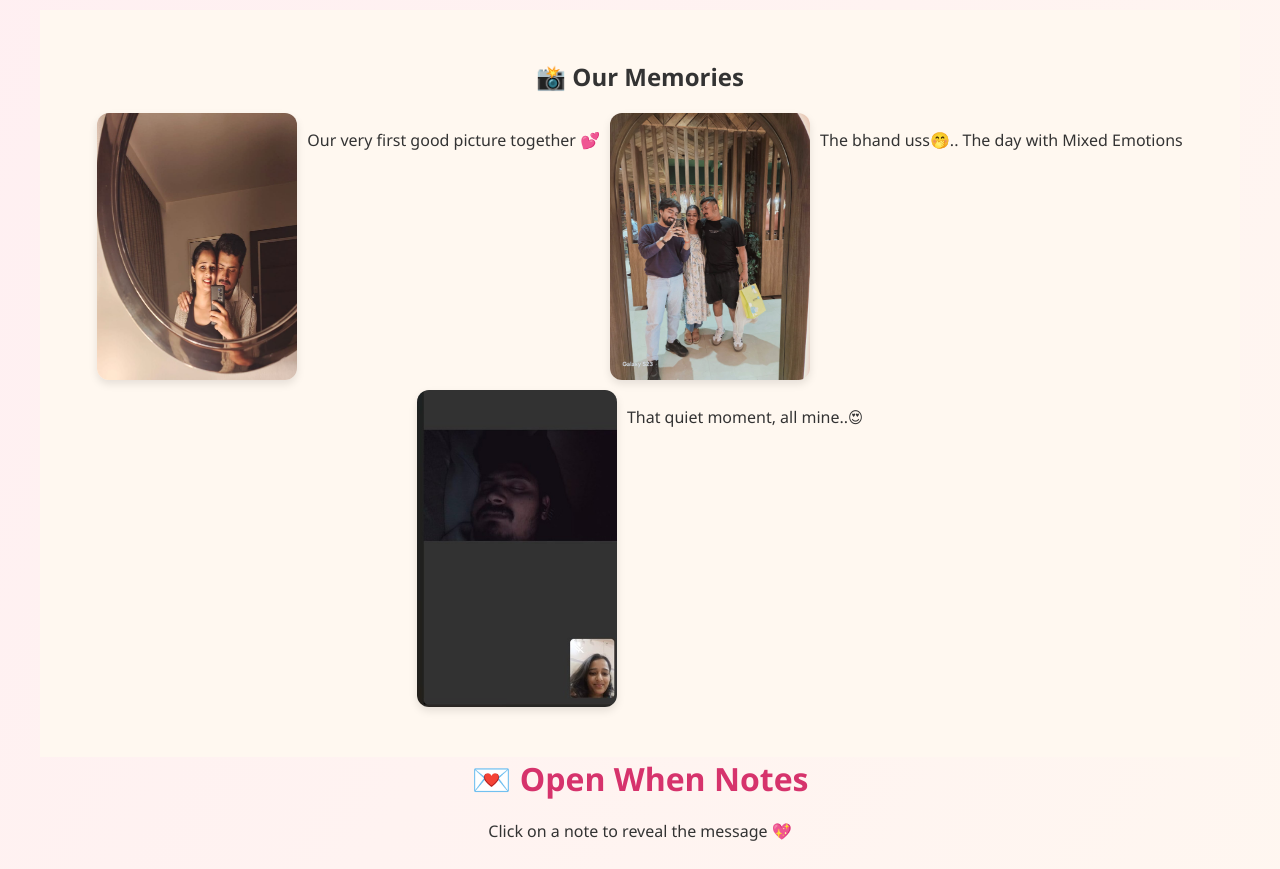
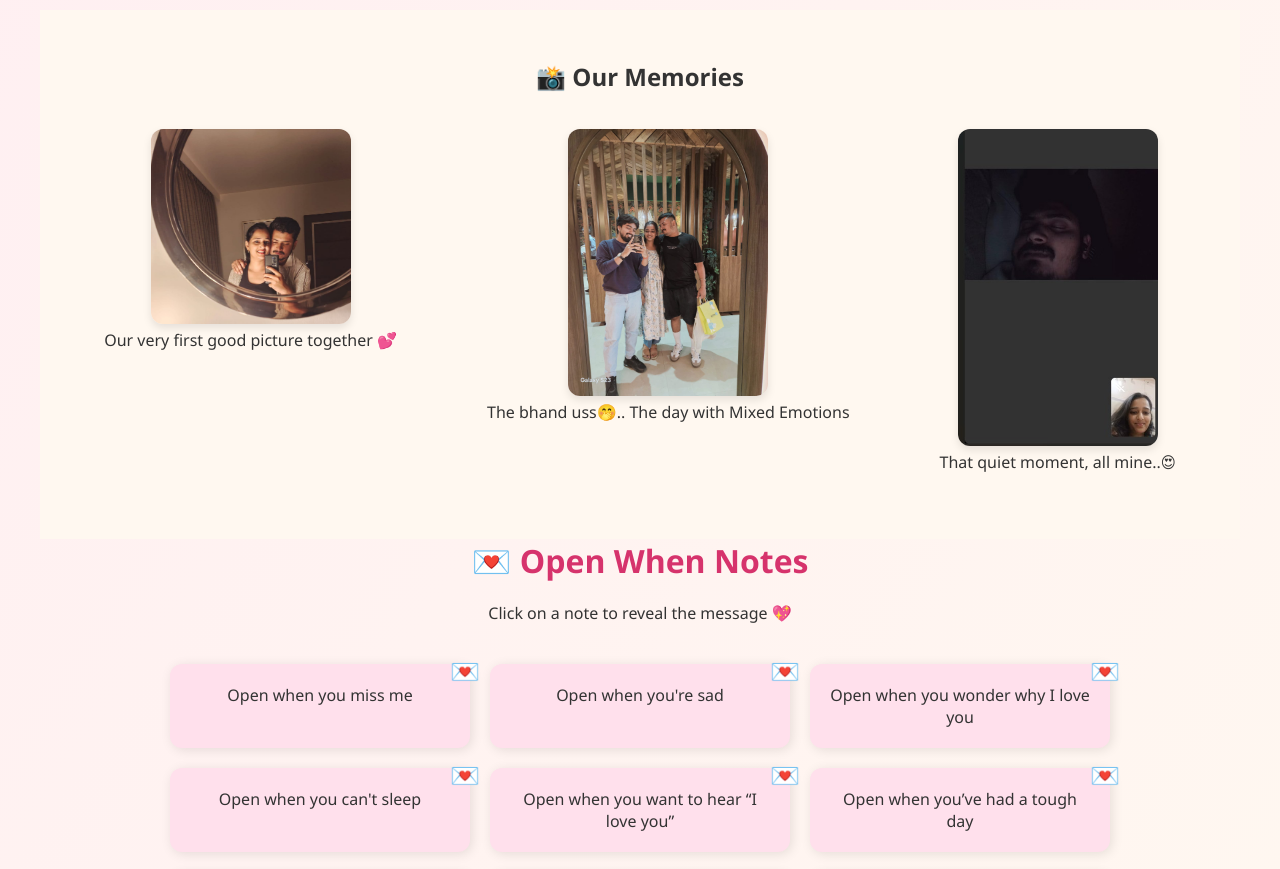
Before and after one commit to Mayurideshmukh20/Birthday, a plain HTML site: page index.html in a window 1280 px wide. Shown: the part 620-1489 px from the top of the page. Drawn offline with Linux system fonts and the light colour scheme.

Commit message:
Update index.html

```diff
--- a/index.html
+++ b/index.html
@@ -76,12 +76,19 @@ Happy Birthday, Rishiii. I love you endlessly and always.💫♾️😘
   <div class="section" style="background-color: #fff8f0">
     <h2>📸 Our Memories</h2>
     <div class="gallery">
+      <figure>
       <img src="images/New start.jpeg" alt="Memory 1">
-      <p>Our very first good picture together 💕 </p>
+      <figcaption>Our very first good picture together 💕 </figcaption>
+        </figure>
+      <figure>
       <img src="images/The bhand usss.jpeg" alt="Memory 2">
-      <p>The bhand uss🤭.. The day with Mixed Emotions</p>
+        <figcaption>The bhand uss🤭.. The day with Mixed Emotions  </figcaption>
+      </figure>
+
+      <figure>
       <img src="images/Sleepy uu.jpg" alt="Memory 3">
-      <p>That quiet moment, all mine..😍</p>
+        <figcaption>That quiet moment, all mine..😍 </figcaption>
+      </figure>
     </div>
   </div>
 
```
